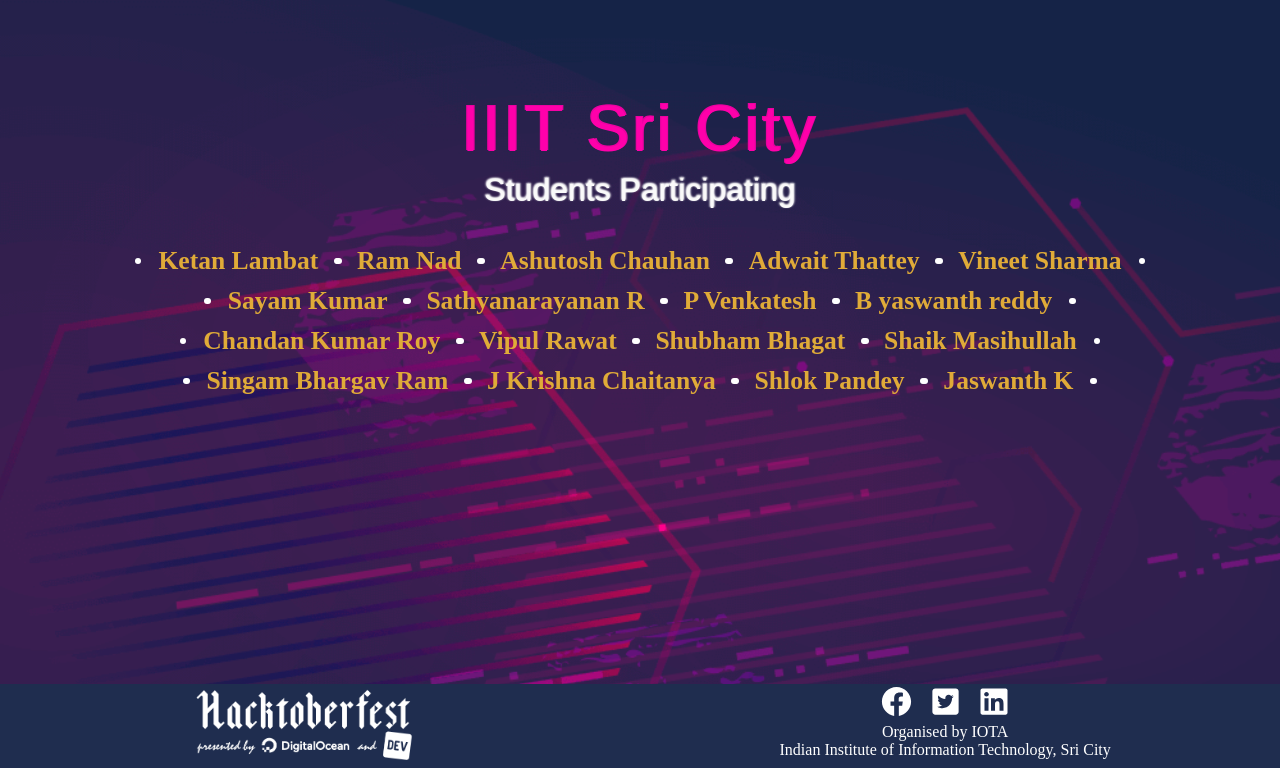
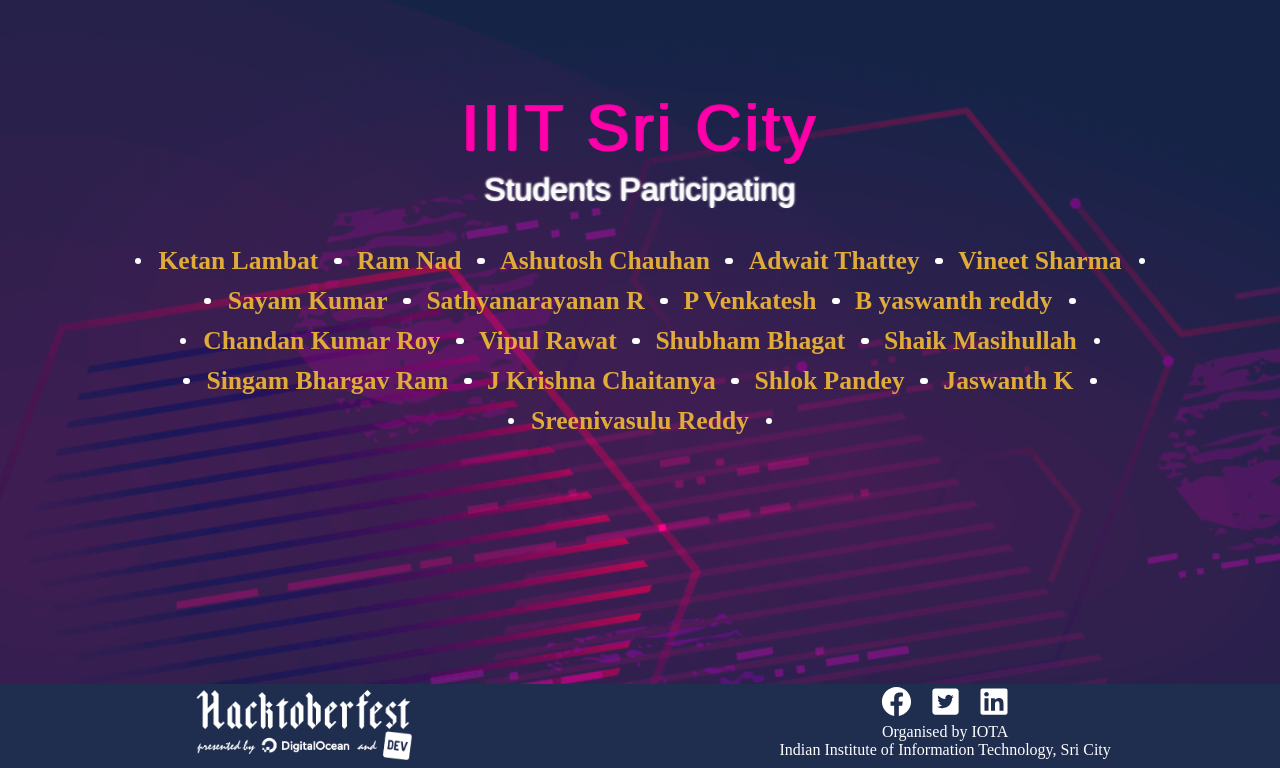
Before and after one commit to Project-Club-IIITS/hacktoberfest2019-participants, a Jekyll site: the page index.html, which Jekyll copies as it is, in a window 1280 px wide, cut to the strip 132-900 px from the top of the page. Built offline with Jekyll 4.4.1, drawn with Linux system fonts in a browser that asks for light colours; some web fonts are replaced.

Commit message:
Add participant name

```diff
--- a/index.html
+++ b/index.html
@@ -63,6 +63,7 @@
                 <li><a href="https://github.com/chaitanya531">J Krishna Chaitanya</a></li>
                 <li><a href="https://github.com/b30wulffz">Shlok Pandey</a></li>
                 <li><a href="https://github.com/JazzKriss21">Jaswanth K</a></li>
+		<li><a href="https://github.com/sreenivasulureddy453">Sreenivasulu Reddy</a></li>
 
             </ul>
         </div>
```
